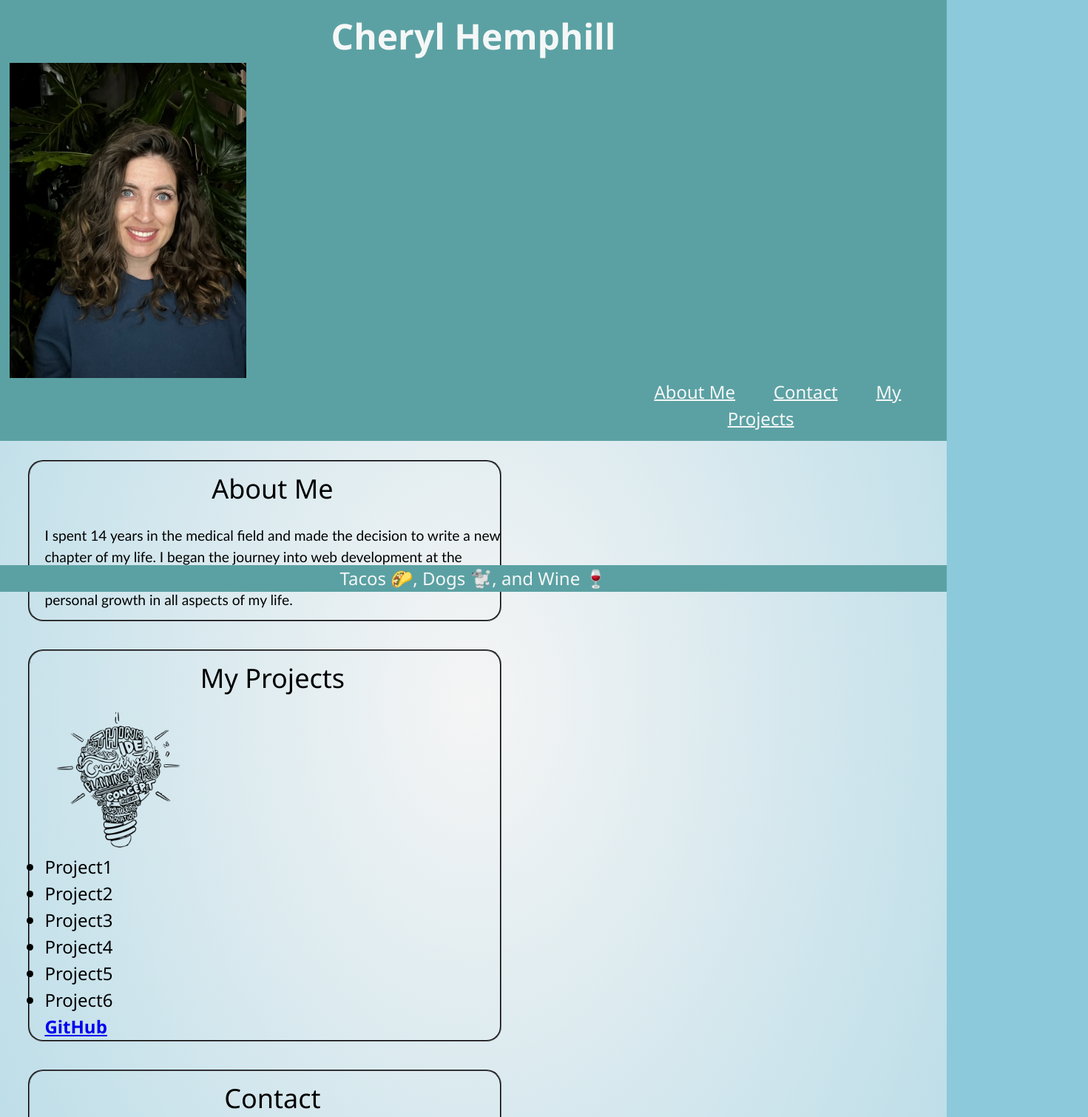
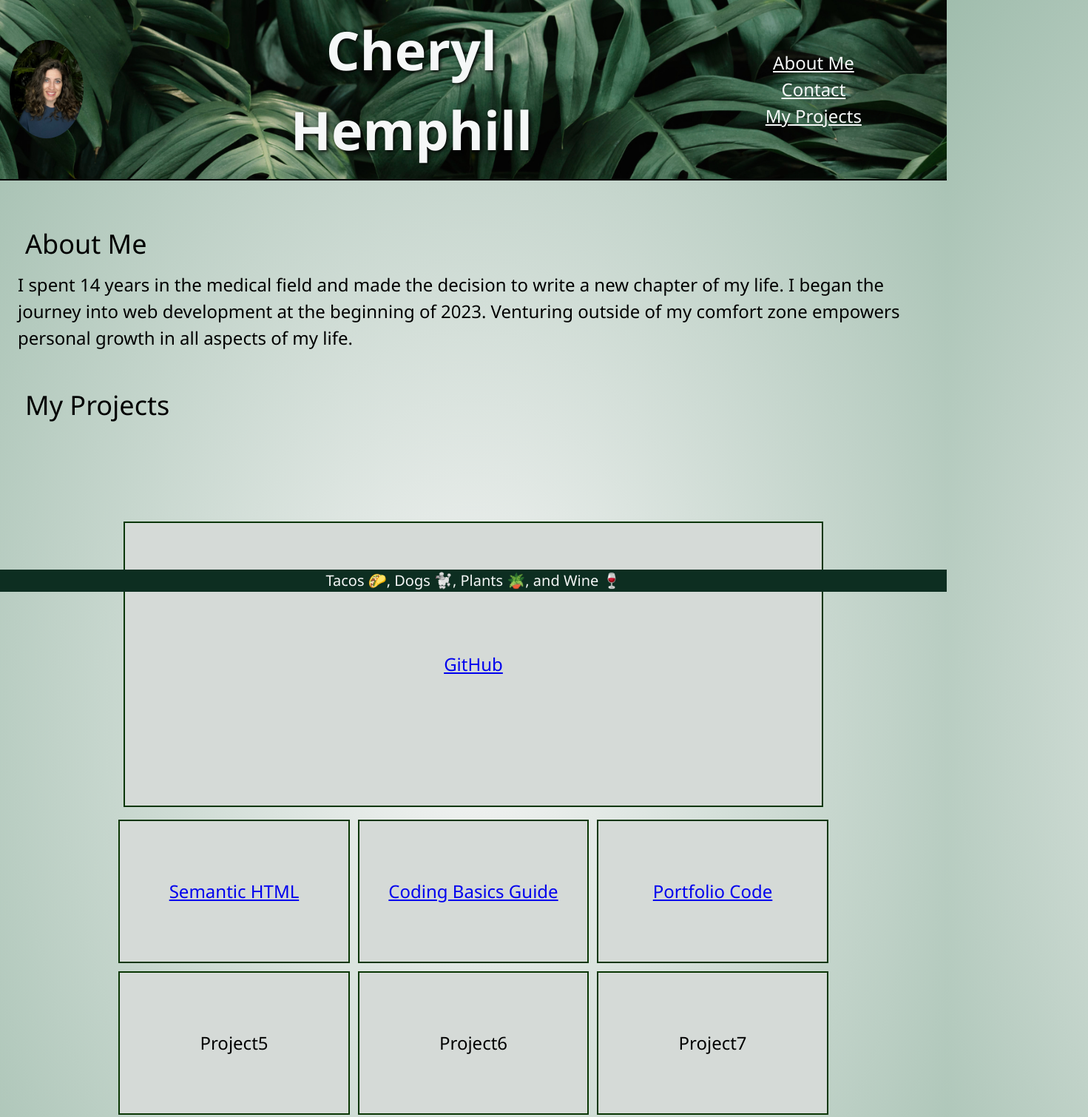
Before and after one commit to CherylHemphill/Portfolio, a plain HTML site: page index.html in a window 1280 px wide. Shown: the top 1510 px of the page at 74% size, 1471 px wide, since content can reach past the window. Drawn offline with Linux system fonts and the light colour scheme.

Commit message:
pseudo-class

```diff
--- a/assets/css/style.css
+++ b/assets/css/style.css
@@ -1,12 +1,29 @@
+/* Begin reset*/
+
 * {
     margin: 0;
     padding: 0;
     box-sizing: border-box;
 }
+
 img {
     display: block;
-    max-width: 100%;
-    height: auto;
+
+}
+/*End reset*/
+
+ .offscreen {
+    position: absolute;
+    left: -5000px;
+ }
+
+body {
+    display: flex;
+    flex-direction: column;
+    line-height: 1.5;
+    font-size: 1.5rem;
+    background-color: aliceblue;
+    font-family: 'Segoe UI', Tahoma, Geneva, Verdana, sans-serif;
 }
 
 header, footer {
@@ -20,86 +37,87 @@ header {
 
 footer {
     bottom: 0;
-    background-color: rgb(91, 161, 163);
+    background-color: rgb(13, 46, 33);
     color: rgb(245, 247, 247);
-    align;
-}
-
-body {
-    display: flex;
-    flex-direction: column;
-    line-height: 1.5;
-    font-size: 1.5rem;
-    background-color: aliceblue;
+    align-items:center;
+    font-size: smaller;
+    font-weight: 100;
     font-family: 'Segoe UI', Tahoma, Geneva, Verdana, sans-serif;
 }
 
+/* Top Banner Begin */
+
+.profile-pic-figure {
+    width: 10%;
+}
+
+.profile-pic-figure img {
+    width: 100%;
+    height:auto;
+    min-width: 100px;
+    border: 5px gray;
+    border-radius: 50% ;
+}
+
 .Name {
-    display: inline-block;
+    display: flex;
     justify-content: flex-start;
-    align-items: start;
+    align-items: center;
     padding: 1%;
+    border-bottom: 2px solid black;
+    gap: 30px;
     background-color: rgb(91, 161, 163);
     color: rgb(245, 247, 247);
+    background-image: url('../images/tropical-green-leaves-background.jpg');
+    background-repeat: repeat;
+    background-size: cover;
 }
 
 h1 {
-    font-size: 200%;
+    display: inline;
+
+    font-size: 300%;
     font-family: 'Segoe UI', Tahoma, Geneva, Verdana, sans-serif;
-
+    text-shadow: 2px 2px 5px black;
+    margin-left: 250px;
 }
 
 header nav ul {
-    display: block;
+    display: inline;
     align-items: flex-end;
-    margin-left: 800px;
+    margin-left: 700px;
     font-weight: 200;
     font-family: 'Segoe UI', Tahoma, Geneva, Verdana, sans-serif;
     list-style-type: none;
     text-decoration: none;
+    padding: 3%;
+    justify-content: space-around;
  }
 
-header nav li{
-    display: inline;
-}
+
 nav a {
     color: rgb(245, 247, 247);
     font-weight: 200;
     padding: 5%;
 }
 
+nav a:hover, nav a:focus {
+    color: rgb(211, 159, 235);
+}
 
-nav a :hover {
-    color:rgb(17, 19, 19);
-}
+/* Top Banner End */
+
+/* Main Body Begin */
 
 main {
     flex-grow: 1;
-    display: grid;
+    display: flex;
+    flex-direction: column;
+    gap: 1rem;
+    padding: 1.5rem;
     max-width: fit-content;
     place-content: center;
     margin: 2% auto;
-}
-
-article p {
-display: flex;
-flex-wrap: wrap;
-margin: 2% 0;
-font-size: 1.2rem;
-font-family:'Trebuchet MS', 'Lucida Sans Unicode', 'Lucida Grande', 'Lucida Sans', Arial, sans-serif
-}
-
-.card {
-    border: 2px;
-    border-style: groove;
-    border-radius: 20px;
-    border-color: rgb(21, 21, 22);
-    padding-left: 20px;
-    width: 50%;
-    margin-left: 3%;
-    margin-bottom: 3%;
-    gap: 30px;
-
 }
 
 h2 {
@@ -108,17 +126,92 @@ h2 {
     padding: 10px;
 }
 
+/* About Me Section */
+
 .about-me , .contact , .projects {
-    text-align: center;
+    position: static;
+    display: inline-flex;
+
 
 }
 
-.about-me img {
-     width: 25%;
-    height: auto;
-    min-width: 100px;
-   display: inline-block;
+.about-me p {
+display: flex;
+flex-wrap: wrap;
+margin: 25px;
+font-size: 1rem;
+font-family:'Trebuchet MS', 'Lucida Sans Unicode', 'Lucida Grande', 'Lucida Sans', Arial, sans-serif;
+justify-content: flex-end;
 }
+
+
+ /* .card {
+    display: flex;
+    border-right: 3px solid rgb(9, 54, 3) ;
+}*/
+
+/* My Projects Section */
+
+.parent {
+    /* margin: 20px 20px 20px auto; */
+    margin: 100px auto;
+    max-width: 80%;
+    padding: 10px;
+    display: grid;
+    grid-template-columns: 1fr 1fr 1fr;
+    grid-auto-rows: minmax(200px, auto);
+    grid-gap: 5px;
+}
+
+.parent section {
+    border: 2px solid rgb(9, 54, 3);
+    padding: 10%;
+    display: grid;
+    place-items: center;
+    margin: 1%;
+    background-color: rgb(213, 218, 215);
+
+}
+
+.parent section a:hover, a:focus {
+    color: rgb(211, 159, 235);
+}
+
+.parent section a:visited {
+    color:rgb(9, 54, 3)
+}
+
+#lg {
+    grid-row: 1/3;
+    grid-column: 1/4;
+}
+
+.projects {
+    display: flex;
+    margin:20px auto;
+    /* border-right: 3px solid rgb(9, 54, 3) ; */
+}
+/* .parent {
+    display: flex;
+    flex-direction: row;
+    flex-wrap: wrap;
+    padding:20px;
+    min-width: 80%;
+    justify-content: space-evenly;
+    list-style: none;
+}*/
+
+
+/* .work {
+    border: 2px solid rgb(9, 54, 3);
+    padding: 4%;
+    min-width: 30%;
+    min-height: 20%;
+    margin: 10px;
+    text-align: center;
+}*/
+
+/* Contact Section */
 
 .contact img {
     padding:15px
@@ -135,8 +228,8 @@ h2 {
 
 @media screen and (min-width: 481px) {
     body {
-        background-color: rgb(140, 201, 219);
-        background-image: radial-gradient(whitesmoke, rgb(140, 201, 219));
+        background-color: rgb(107, 150, 123);
+        background-image: radial-gradient(whitesmoke, rgb(107, 143, 118));
     }
 
 }
@@ -144,8 +237,8 @@ h2 {
 
 @media screen and (min-width: 768px) {
     body {
-        background-color: rgb(140, 201, 219);
-        background-image: radial-gradient(whitesmoke, rgb(140, 201, 219));
+        background-color: rgb(107, 150, 123);
+        background-image: radial-gradient(whitesmoke, rgb(107, 143, 118));
     }
 
 }
@@ -153,8 +246,8 @@ h2 {
 
 @media screen and (min-width: 1024px) {
     body {
-        background-color: rgb(169, 226, 243);
-        background-image: radial-gradient(whitesmoke, rgb(178, 217, 230));
+        background-color: rgb(160, 189, 173);
+        background-image: radial-gradient(whitesmoke, rgb(160, 189, 173));
     }
 
 }
@@ -162,8 +255,8 @@ h2 {
 
 @media screen and (min-width: 1200px) {
     body {
-        background-color: rgb(140, 201, 219);
-        background-image: radial-gradient(whitesmoke, rgb(178, 217, 230));
+        background-color: rgb(160, 189, 173);
+        background-image: radial-gradient(whitesmoke, rgb(160, 189, 173));
     }
 
 }
--- a/index.html
+++ b/index.html
@@ -12,23 +12,23 @@
 </head>
 
 <body>
-    <header class="Name">
-        <h1> Cheryl Hemphill</h1>
 
-        <figure>
+     <header class="Name">
+     <figure class="profile-pic-figure">
             <img src="assets/images/profile.jpg" alt="profile picture" width="320" height="440"/>
-        </figure>
-
+        <figcaption class="offscreen">Cheryl Hemphill</figcaption>
+    </figure>
+     <h1> Cheryl Hemphill</h1>
         <nav>
             <ul>
                 <li>
-                    <a href="About-Me">About Me</a>
+                    <a href="#About-me">About Me</a>
                 </li>
                 <li>
-                    <a href="Contact">Contact</a>
+                    <a href="#Contact">Contact</a>
                 </li>
                 <li>
-                    <a href="My-Work">My Projects</a>
+                    <a href="#My-Work">My Projects</a>
                 </li>
             </ul>
         </nav>
@@ -37,32 +37,31 @@
    <main>
 
 
-     <article id="About-Me" class="card">
+     <section id="About-Me" class="card">
         <h2 class="about-me">About Me</h2>
 
         <p>I spent 14 years in the medical field and made the decision to write a new chapter of my life. I began the journey into web development at the beginning of 2023. Venturing outside of my comfort zone empowers personal growth in all aspects of my life.</p>
 
-     </article>
+     </section>
 
 <section id="My-Work" class="card">
         <h2 class="projects">My Projects</h2>
-        <figure>
-            <img src="assets/images/projects.png" alt="my projects" width="200" height="200">
-        </figure>
-        <ul>
-            <li>Project1</li>
-            <li>Project2</li>
-            <li>Project3</li>
-            <li>Project4</li>
-            <li>Project5</li>
-            <li>Project6</li>
-        </ul>
-            <p> <a href="https://github.com/CherylHemphill"> <strong>GitHub</strong> </a> </p>
+         <!--  <p> <a href="https://github.com/CherylHemphill"> <strong>GitHub</strong> </a> </p> -->
+
+        <div class="parent">
+            <section id="lg"> <a href="https://github.com/CherylHemphill"> GitHub</a></section>
+            <section> <a href="https://github.com/CherylHemphill/Horiseon-Social-Services"> Semantic HTML</a></section>
+            <section> <a href="https://github.com/CherylHemphill/prework-study-guide"> Coding Basics Guide</a></section>
+            <section> <a href="https://github.com/CherylHemphill/Portfolio"> Portfolio Code</a></section>
+            <section>Project5</section>
+            <section>Project6</section>
+            <section>Project7</section>
+        </div>
 </section>
 
 <section id="Contact" class="card">
         <h2 class="contact">Contact</h2>
-        <figure> <img src="assets/images/contact-icon.png" alt="Contact Information" width="200" height="200"></figure>
+        <figure> <img src="assets/images/contact-icon.png" alt="Contact Information" width="100" height="100"></figure>
 
             <ul class="contact">
                 <li>
@@ -78,6 +77,6 @@
 </body>
 
 <footer>
-    <span>Tacos 🌮, Dogs 🐩, and Wine 🍷</span>
+    <span>Tacos 🌮, Dogs 🐩, Plants 🪴, and Wine 🍷</span>
 </footer>
 </html>
```
